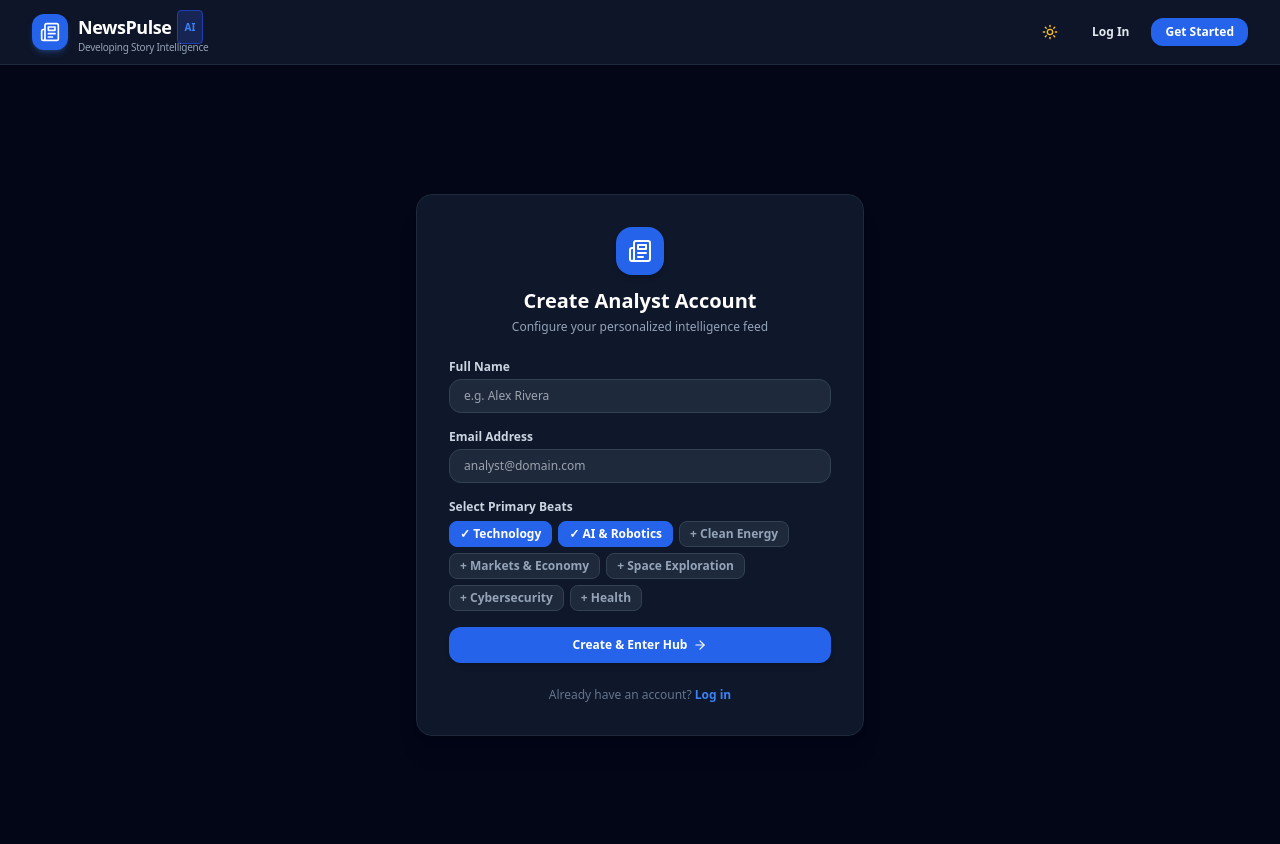
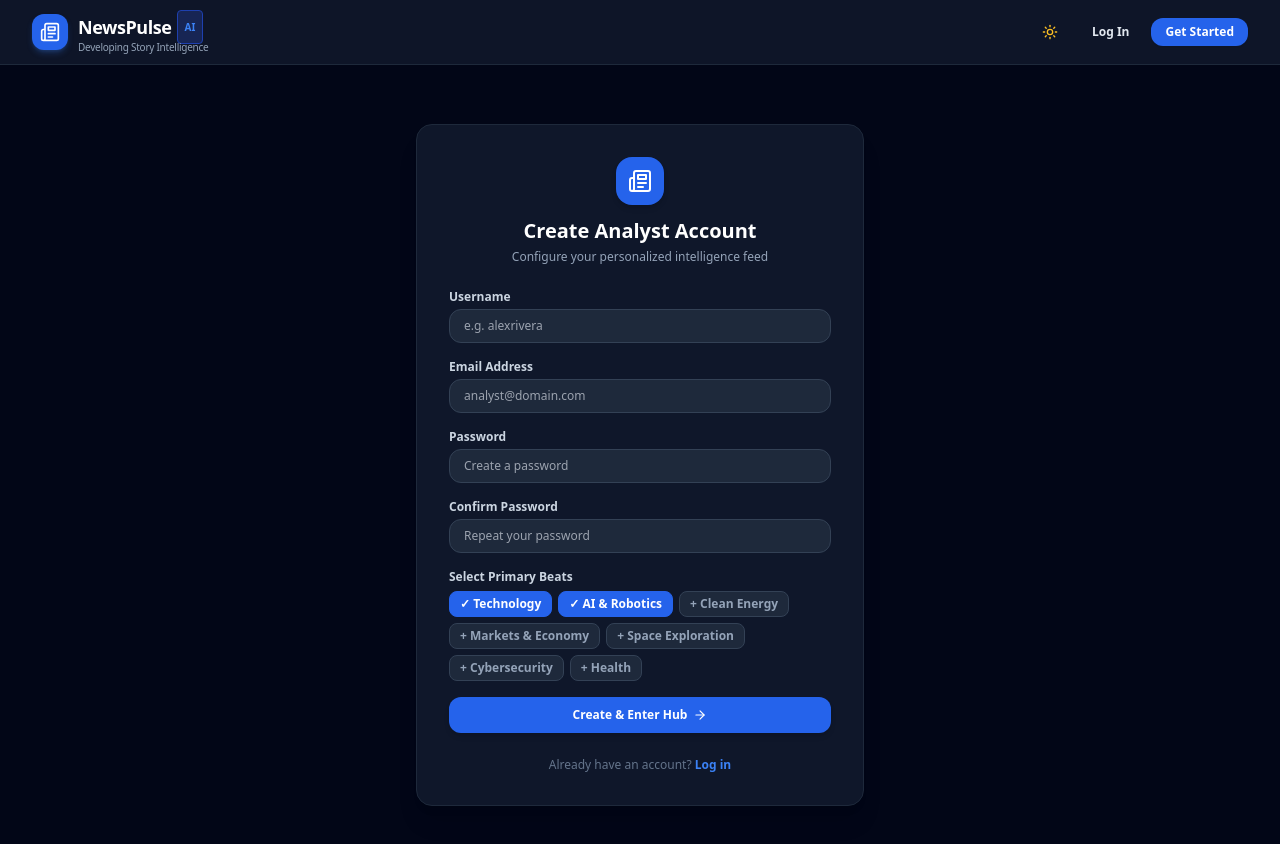
Before and after one commit to ganesh-udayana/NewsPulse, a React (Vite) app: page /signup in a window 1280 px wide. Shown: the top 844 px of the page. Built offline with nearby package versions, Linux system fonts and the light colour scheme; the HTML template or start-up script is replaced by a standard one.

Commit message:
Improve account fields and remove profile photos

```diff
--- a/src/components/layout/Navbar.jsx
+++ b/src/components/layout/Navbar.jsx
@@ -1,6 +1,6 @@
 import React, { useState } from 'react';
 import { Link, useNavigate } from 'react-router-dom';
-import { Newspaper, Bell, Search, Moon, Sun, Flame, LogOut, CheckCheck, Menu, X } from 'lucide-react';
+import { Newspaper, Bell, Search, Moon, Sun, Flame, LogOut, CheckCheck, Menu, User } from 'lucide-react';
 import { useAuth } from '../../hooks/useAuth';
 import { DEMO_NOTIFICATIONS } from '../../data/demoData';
 
@@ -149,11 +149,9 @@ export default function Navbar({ onSimulate, onToggleMobileNav }) {
           {user ? (
             <div className="flex items-center gap-2 pl-2 border-l border-slate-200 dark:border-slate-800">
               <Link to="/profile" className="flex items-center gap-2 group">
-                <img
-                  src={user.avatar}
-                  alt={user.name}
-                  className="h-8 w-8 rounded-full ring-2 ring-blue-500/20 object-cover"
-                />
+                <span className="flex h-8 w-8 items-center justify-center rounded-full bg-blue-600/20 text-blue-400 ring-2 ring-blue-500/20">
+                  <User className="h-4 w-4" />
+                </span>
                 <span className="hidden xl:inline text-xs font-semibold text-slate-700 dark:text-slate-200 group-hover:text-blue-500">
                   {user.name}
                 </span>
--- a/src/data/demoData.js
+++ b/src/data/demoData.js
@@ -303,10 +303,10 @@ export const INITIAL_STORIES = [
 export const DEMO_USER = {
   id: "user-1",
   name: "Alex Rivera",
+  username: "alexrivera",
   email: "demo@newspulse.ai",
   role: "Senior Intelligence Analyst",
   organization: "Global News Desk",
-  avatar: "https://images.unsplash.com/photo-1534528741775-53994a69daeb?w=150&auto=format&fit=crop&q=80",
   interests: ["Technology", "Science", "Energy", "Cybersecurity", "Markets"],
   savedCount: 3,
   followedCount: 2
--- a/src/hooks/useAuth.jsx
+++ b/src/hooks/useAuth.jsx
@@ -33,8 +33,14 @@ export function AuthProvider({ children }) {
     localStorage.setItem('newspulse_theme', theme);
   }, [theme]);
 
-  const login = (email) => {
-    const newUser = { ...DEMO_USER, email: email || DEMO_USER.email };
+  const login = ({ username, email }) => {
+    const normalizedUsername = username?.trim() || email?.split('@')[0] || 'analyst';
+    const newUser = {
+      ...DEMO_USER,
+      name: normalizedUsername,
+      username: normalizedUsername,
+      email: email?.trim() || `${normalizedUsername}@newspulse.local`
+    };
     setUser(newUser);
     localStorage.setItem('newspulse_user', JSON.stringify(newUser));
   };
--- a/src/pages/ForgotPasswordPage.jsx
+++ b/src/pages/ForgotPasswordPage.jsx
@@ -40,7 +40,7 @@ export default function ForgotPasswordPage() {
                 type="email"
                 value={email}
                 onChange={(e) => setEmail(e.target.value)}
-                placeholder="demo@newspulse.ai"
+                placeholder="you@example.com"
                 className="w-full px-3.5 py-2 text-xs rounded-xl bg-slate-50 dark:bg-slate-800 border border-slate-200 dark:border-slate-700 focus:ring-2 focus:ring-blue-500 text-slate-900 dark:text-white"
                 required
               />
--- a/src/pages/LoginPage.jsx
+++ b/src/pages/LoginPage.jsx
@@ -4,14 +4,14 @@ import { Newspaper, ArrowRight } from 'lucide-react';
 import { useAuth } from '../hooks/useAuth';
 
 export default function LoginPage() {
-  const [email, setEmail] = useState('');
+  const [identifier, setIdentifier] = useState('');
   const [password, setPassword] = useState('');
   const { login } = useAuth();
   const navigate = useNavigate();
 
   const handleSubmit = (e) => {
     e.preventDefault();
-    login(email);
+    login({ username: identifier.includes('@') ? '' : identifier, email: identifier.includes('@') ? identifier : '' });
     navigate('/dashboard');
   };
 
@@ -29,11 +29,12 @@ export default function LoginPage() {
 
         <form onSubmit={handleSubmit} className="space-y-4">
           <div>
-            <label className="block text-xs font-semibold text-slate-700 dark:text-slate-300 mb-1">Email address</label>
+            <label className="block text-xs font-semibold text-slate-700 dark:text-slate-300 mb-1">Username or email</label>
             <input
-              type="email"
-              value={email}
-              onChange={(e) => setEmail(e.target.value)}
+              type="text"
+              value={identifier}
+              onChange={(e) => setIdentifier(e.target.value)}
+              placeholder="Enter username or email"
               className="w-full px-3.5 py-2 text-xs rounded-xl bg-slate-50 dark:bg-slate-800 border border-slate-200 dark:border-slate-700 focus:ring-2 focus:ring-blue-500 text-slate-900 dark:text-white"
               required
             />
--- a/src/pages/ProfilePage.jsx
+++ b/src/pages/ProfilePage.jsx
@@ -9,7 +9,9 @@ export default function ProfilePage() {
   return (
     <div className="p-4 sm:p-6 lg:p-8 max-w-3xl mx-auto space-y-6 text-left">
       <div className="p-6 rounded-2xl border border-slate-200 dark:border-slate-800 bg-white dark:bg-slate-900 flex items-center gap-5">
-        <img src={user.avatar} alt={user.name} className="h-16 w-16 rounded-full object-cover ring-4 ring-blue-500/20" />
+        <div className="flex h-16 w-16 shrink-0 items-center justify-center rounded-2xl bg-blue-600/15 text-blue-500 ring-4 ring-blue-500/10">
+          <User className="h-7 w-7" />
+        </div>
         <div>
           <h1 className="text-xl font-bold text-slate-900 dark:text-white">{user.name}</h1>
           <p className="text-xs text-blue-600 dark:text-blue-400 font-bold">{user.role}</p>
--- a/src/pages/SignupPage.jsx
+++ b/src/pages/SignupPage.jsx
@@ -6,8 +6,10 @@ import { useAuth } from '../hooks/useAuth';
 const TOPICS = ["Technology", "AI & Robotics", "Clean Energy", "Markets & Economy", "Space Exploration", "Cybersecurity", "Health"];
 
 export default function SignupPage() {
-  const [name, setName] = useState('');
+  const [username, setUsername] = useState('');
   const [email, setEmail] = useState('');
+  const [password, setPassword] = useState('');
+  const [confirmPassword, setConfirmPassword] = useState('');
   const [selectedTopics, setSelectedTopics] = useState(["Technology", "AI & Robotics"]);
   const { login } = useAuth();
   const navigate = useNavigate();
@@ -18,7 +20,8 @@ export default function SignupPage() {
 
   const handleSubmit = (e) => {
     e.preventDefault();
-    login(email || 'analyst@newspulse.ai');
+    if (password !== confirmPassword) return;
+    login({ username, email });
     navigate('/dashboard');
   };
 
@@ -36,12 +39,12 @@ export default function SignupPage() {
 
         <form onSubmit={handleSubmit} className="space-y-4">
           <div>
-            <label className="block text-xs font-semibold text-slate-700 dark:text-slate-300 mb-1">Full Name</label>
+            <label className="block text-xs font-semibold text-slate-700 dark:text-slate-300 mb-1">Username</label>
             <input
               type="text"
-              value={name}
-              onChange={(e) => setName(e.target.value)}
-              placeholder="e.g. Alex Rivera"
+              value={username}
+              onChange={(e) => setUsername(e.target.value)}
+              placeholder="e.g. alexrivera"
               className="w-full px-3.5 py-2 text-xs rounded-xl bg-slate-50 dark:bg-slate-800 border border-slate-200 dark:border-slate-700 focus:ring-2 focus:ring-blue-500 text-slate-900 dark:text-white"
               required
             />
@@ -57,6 +60,35 @@ export default function SignupPage() {
               className="w-full px-3.5 py-2 text-xs rounded-xl bg-slate-50 dark:bg-slate-800 border border-slate-200 dark:border-slate-700 focus:ring-2 focus:ring-blue-500 text-slate-900 dark:text-white"
               required
             />
+          </div>
+
+          <div>
+            <label className="block text-xs font-semibold text-slate-700 dark:text-slate-300 mb-1">Password</label>
+            <input
+              type="password"
+              value={password}
+              onChange={(e) => setPassword(e.target.value)}
+              placeholder="Create a password"
+              className="w-full px-3.5 py-2 text-xs rounded-xl bg-slate-50 dark:bg-slate-800 border border-slate-200 dark:border-slate-700 focus:ring-2 focus:ring-blue-500 text-slate-900 dark:text-white"
+              minLength={8}
+              required
+            />
+          </div>
+
+          <div>
+            <label className="block text-xs font-semibold text-slate-700 dark:text-slate-300 mb-1">Confirm Password</label>
+            <input
+              type="password"
+              value={confirmPassword}
+              onChange={(e) => setConfirmPassword(e.target.value)}
+              placeholder="Repeat your password"
+              className="w-full px-3.5 py-2 text-xs rounded-xl bg-slate-50 dark:bg-slate-800 border border-slate-200 dark:border-slate-700 focus:ring-2 focus:ring-blue-500 text-slate-900 dark:text-white"
+              minLength={8}
+              required
+            />
+            {confirmPassword && password !== confirmPassword && (
+              <p className="text-[11px] text-red-500 mt-1">Passwords do not match.</p>
+            )}
           </div>
 
           <div>
```
Also changed, not shown: 1 other file (tests, documents, lock files or other folders).
